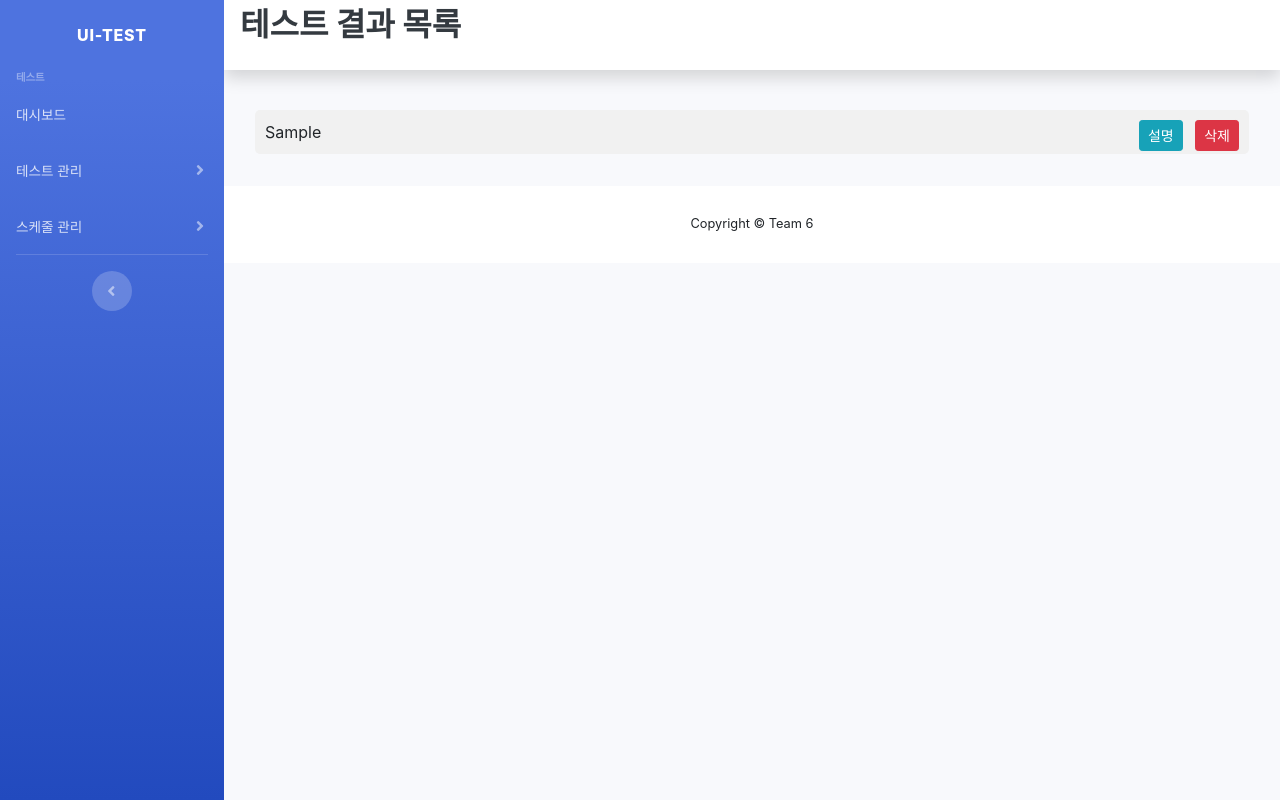
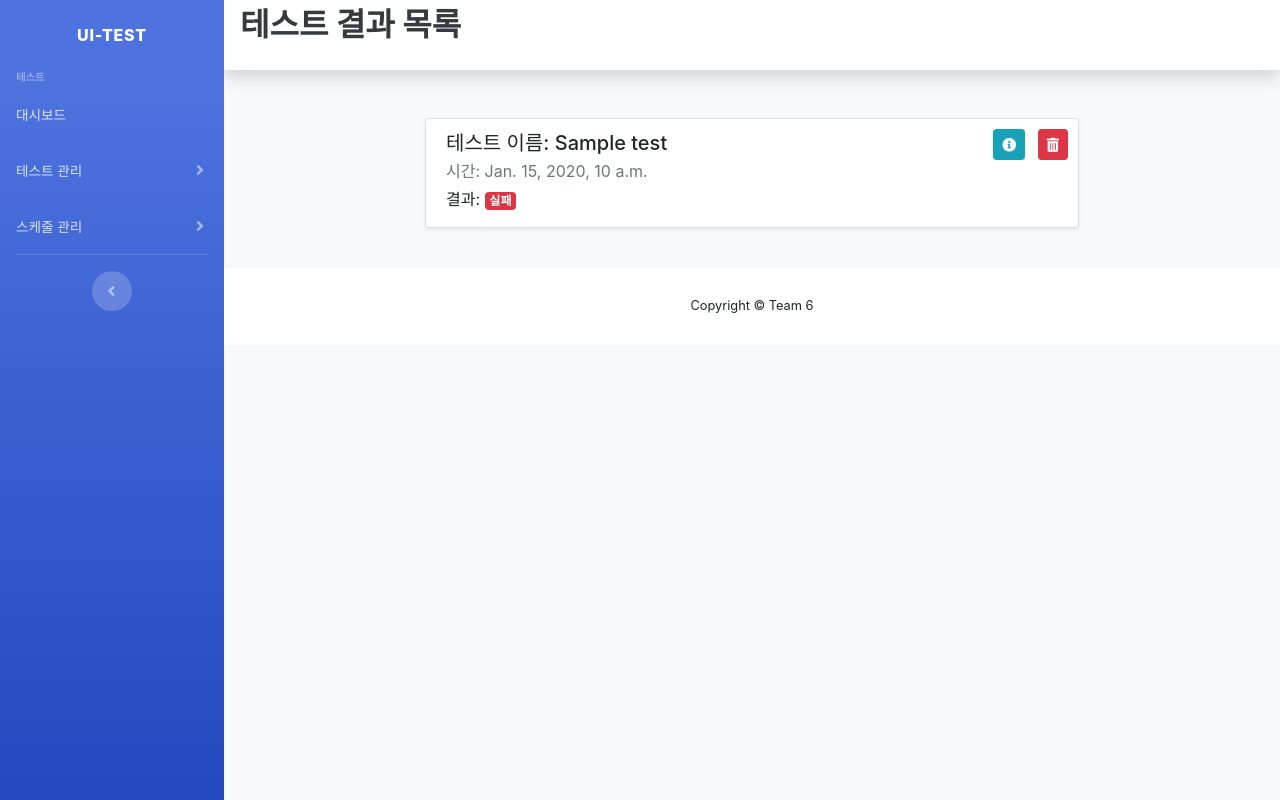
Before and after one commit to CBNU-Tester/Test_File, a Django app: template testweb/testsel/templates/resultList.html in a window 1280 px wide. Run offline with Django 4.2, Linux system fonts and the light colour scheme; the template is opened without the code that fills it: most values are stand-ins (such as "Sample title", 1, 10 or a date in 2020); parts of the project's set-up code (start-up, migrations or seed data) failed here and were passed over; some libraries are stand-ins or nearby versions.

Commit message:
update : 테스트 결과 목록

```diff
--- a/testweb/testsel/templates/base.html
+++ b/testweb/testsel/templates/base.html
@@ -65,6 +65,7 @@
                     <div class="bg-white py-2 collapse-inner rounded">
                         <a class="collapse-item" href="{% url 'process_view' %}">테스트 생성</a>
                         <a class="collapse-item" href="{% url 'process_list_view' %}">테스트 목록</a>
+                        <a class="collapse-item" href="{% url 'result_list_view' %}">테스트 결과</a>
                     </div>
                 </div>
             </li>
--- a/testweb/testsel/templates/resultList.html
+++ b/testweb/testsel/templates/resultList.html
@@ -54,20 +54,37 @@
 {% endblock %}
 
 {% block content %}
-<div class="container-fluid p-3">
-    <ul class="test-case-list" id="test-case-list">
+<div class="container-fluid py-4">
+    <div class="row justify-content-center">
+        <div class="col-lg-8">
+            <ul class="list-group" id="test-case-list">
                 {% for test in tests %}
-            <li data-result-pid="{{ test.0 }}" data-result-description="{{ test.2 }}">
-                <span>{{ test.1 }}</span>
+                    <li class="list-group-item d-flex justify-content-between align-items-center mb-3 shadow-sm" data-result-pid={{test.result_id}}>
+                        <div>
+                            <h5 class="mb-1">테스트 이름: {{ test.test_name }}</h5>
+                            <p class="mb-1 text-muted">시간: {{ test.test_time }}</p>
+                            <p class="mb-1">결과:
+                                {% if test.test_result == "성공" %}
+                                    <span class="badge badge-success">성공</span>
+                                {% else %}
+                                    <span class="badge badge-danger">실패</span>
+                                {% endif %}
+                            </p>
+                        </div>
                         <div class="btn-container">
-                    <button class="btn btn-info btn-sm mr-2 view-description-btn">설명</button>
-                    <button class="btn btn-danger btn-sm delete-btn">삭제</button>
+                            <button class="btn btn-info btn-sm mr-2 view-description-btn" title="설명 보기">
+                                <i class="fas fa-info-circle"></i>
+                            </button>
+                            <button class="btn btn-danger btn-sm delete-btn" title="삭제">
+                                <i class="fas fa-trash-alt"></i>
+                            </button>
                         </div>
                     </li>
                 {% endfor %}
             </ul>
         </div>
-
+    </div>
+</div>
 <!-- 설명 modal -->
 <div class="modal fade" id="viewTestDescriptionModal" tabindex="-1" role="dialog" aria-labelledby="viewTestDescriptionModalLabel" aria-hidden="true">
     <div class="modal-dialog" role="document">
@@ -93,16 +110,6 @@
 {% block script %}
 <script type="text/javascript">
     $(document).ready(function() {
-        // 페이지 이동
-        $('.test-case-list li').click(function(e) {
-            if (!$(e.target).hasClass('delete-btn') && !$(e.target).hasClass('view-description-btn')) {
-                e.preventDefault();
-                var testPID = $(this).data('result-pid');
-                var url = "{% url 'process_view' %}?tc_pid=" + encodeURIComponent(testPID);
-                window.location.href = url;
-            }
-        });
-
         // 삭제 버튼 클릭 처리
         $('.delete-btn').click(function(e) {
             e.stopPropagation();  // 클릭 이벤트 전파 중단
```
Also changed, not shown: testweb/testsel/views.py (+40 -2 lines). Lines whose indentation alone changed are shown as unchanged.
